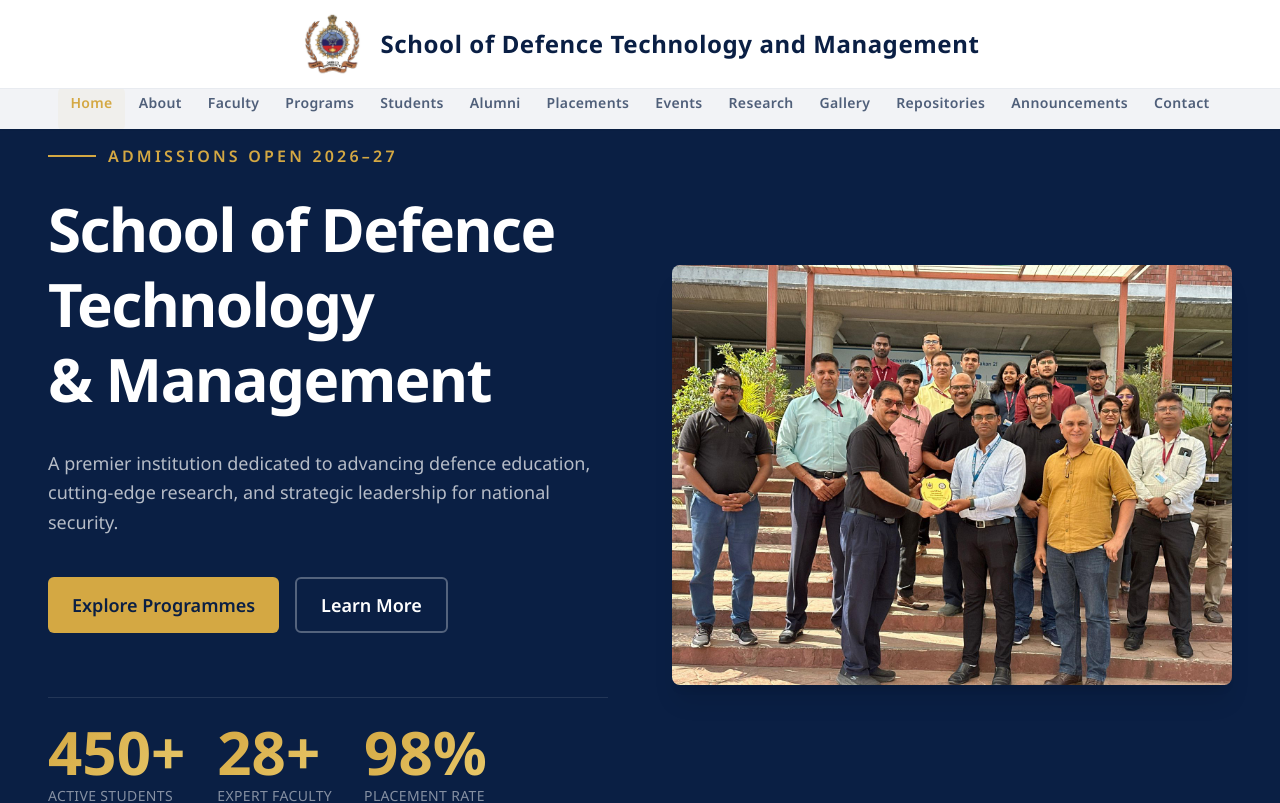
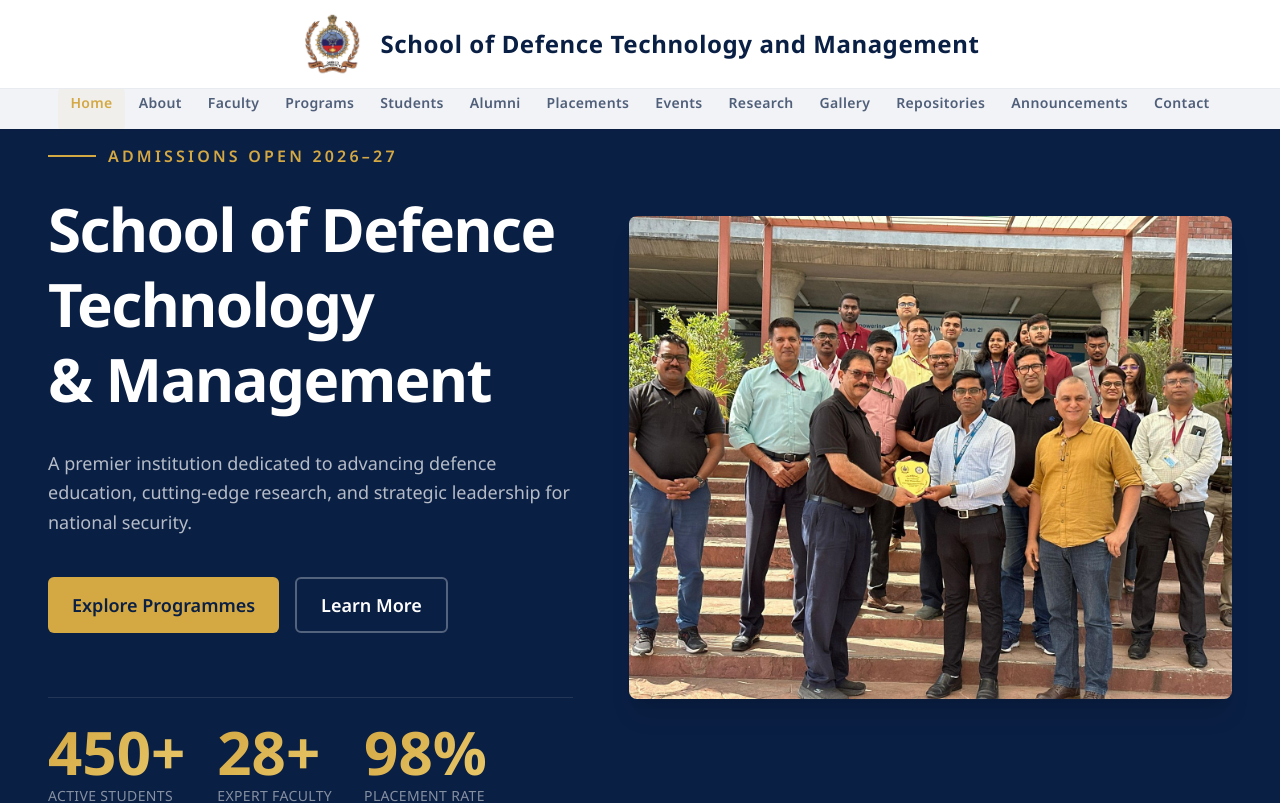
Before and after one commit to sheemasyed02/School-of-Defence-Technology-and-Management, a Next.js app: page / in a window 1280 px wide. Shown: the top 803 px of the page. Built offline with nearby package versions, Linux system fonts and the light colour scheme.

Commit message:
Modified

```diff
--- a/src/app/page.tsx
+++ b/src/app/page.tsx
@@ -385,12 +385,8 @@
       </section>
 
       {/* ── CTA Banner ── */}
-      <section className="relative py-10 sm:py-12 md:py-16 bg-primary overflow-hidden">
-        <div className="absolute inset-0 bg-hero-radial opacity-60" />
-        <div className="absolute inset-0 opacity-[0.03]" style={{ backgroundImage: "linear-gradient(rgba(255,255,255,.1) 1px,transparent 1px),linear-gradient(90deg,rgba(255,255,255,.1) 1px,transparent 1px)", backgroundSize: "30px 30px sm:40px 40px" }} />
-        <div className="absolute -top-16 -right-16 sm:-top-20 sm:-right-20 w-48 h-48 sm:w-64 sm:h-64 rounded-full border border-white/5" />
-        <div className="absolute -bottom-24 -left-16 sm:-bottom-32 sm:-left-20 w-60 h-60 sm:w-80 sm:h-80 rounded-full border border-white/5" />
-        <div className="container-site relative z-10 text-center">
+      <section className="py-10 sm:py-12 md:py-16 bg-primary">
+        <div className="container-site text-center">
           <AnimateIn type="scaleIn">
             <p className="text-xs sm:text-sm font-semibold uppercase tracking-[0.15em] sm:tracking-[0.2em] text-gold mb-4">Take The Next Step</p>
             <h2 className="text-2xl sm:text-3xl md:text-4xl lg:text-5xl font-heading font-bold text-foreground-inverted mb-4 sm:mb-5 leading-tight">
--- a/src/components/sections/Hero.tsx
+++ b/src/components/sections/Hero.tsx
@@ -82,7 +82,7 @@
 
       {/* ── Main content area ── */}
       <div className="container-site py-8 sm:py-12 md:py-16 lg:py-20 xl:py-24 pt-[72px] sm:pt-20 md:pt-28 lg:pt-32 xl:pt-36 w-full">
-        <div className="grid grid-cols-1 lg:grid-cols-2 gap-8 sm:gap-10 md:gap-12 lg:gap-14 xl:gap-16 items-center">
+        <div className="grid grid-cols-1 lg:grid-cols-[1fr_1.15fr] gap-8 sm:gap-10 md:gap-12 lg:gap-10 xl:gap-14 items-start">
 
           {/* ── Left: Text ── */}
           <div className="text-center lg:text-left">
@@ -157,11 +157,11 @@
           {/* ── Right: Image Slideshow ── */}
           <div
             ref={imageRef}
-            className="mt-8 lg:mt-0 order-first lg:order-last"
+            className="-mt-2 lg:mt-[4.5rem] order-first lg:order-last"
             style={{ opacity: 0 }}
           >
             <div className="relative">
-              <div className="relative aspect-[16/10] sm:aspect-[4/3] lg:aspect-[4/3] rounded-lg overflow-hidden shadow-lg sm:shadow-xl">
+              <div className="relative aspect-[4/3] sm:aspect-[4/3] lg:aspect-[4/4] xl:aspect-[5/4] rounded-lg overflow-hidden shadow-lg sm:shadow-xl">
                 {HERO_IMAGES.map((src, index) => (
                   <div
                     key={src}
```
